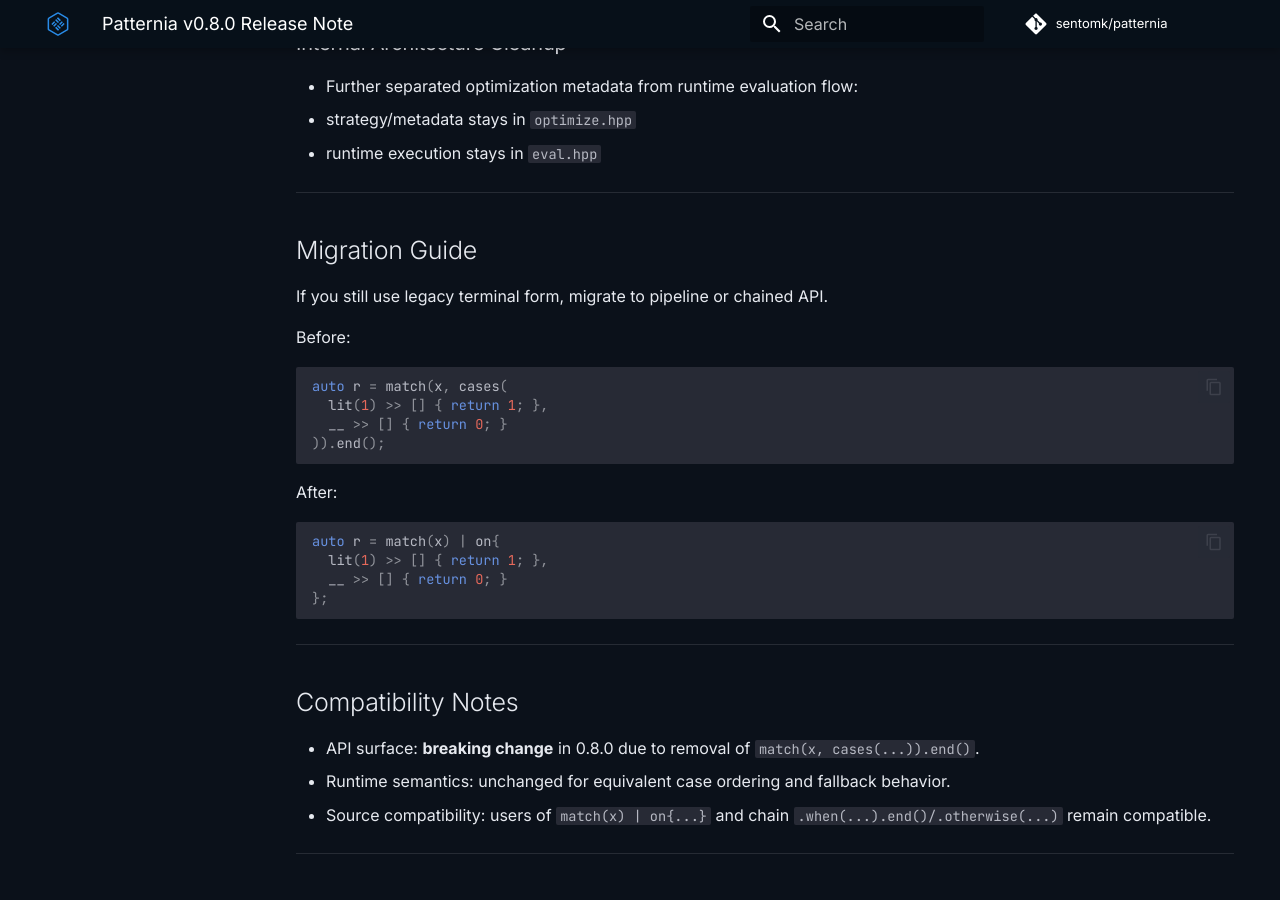
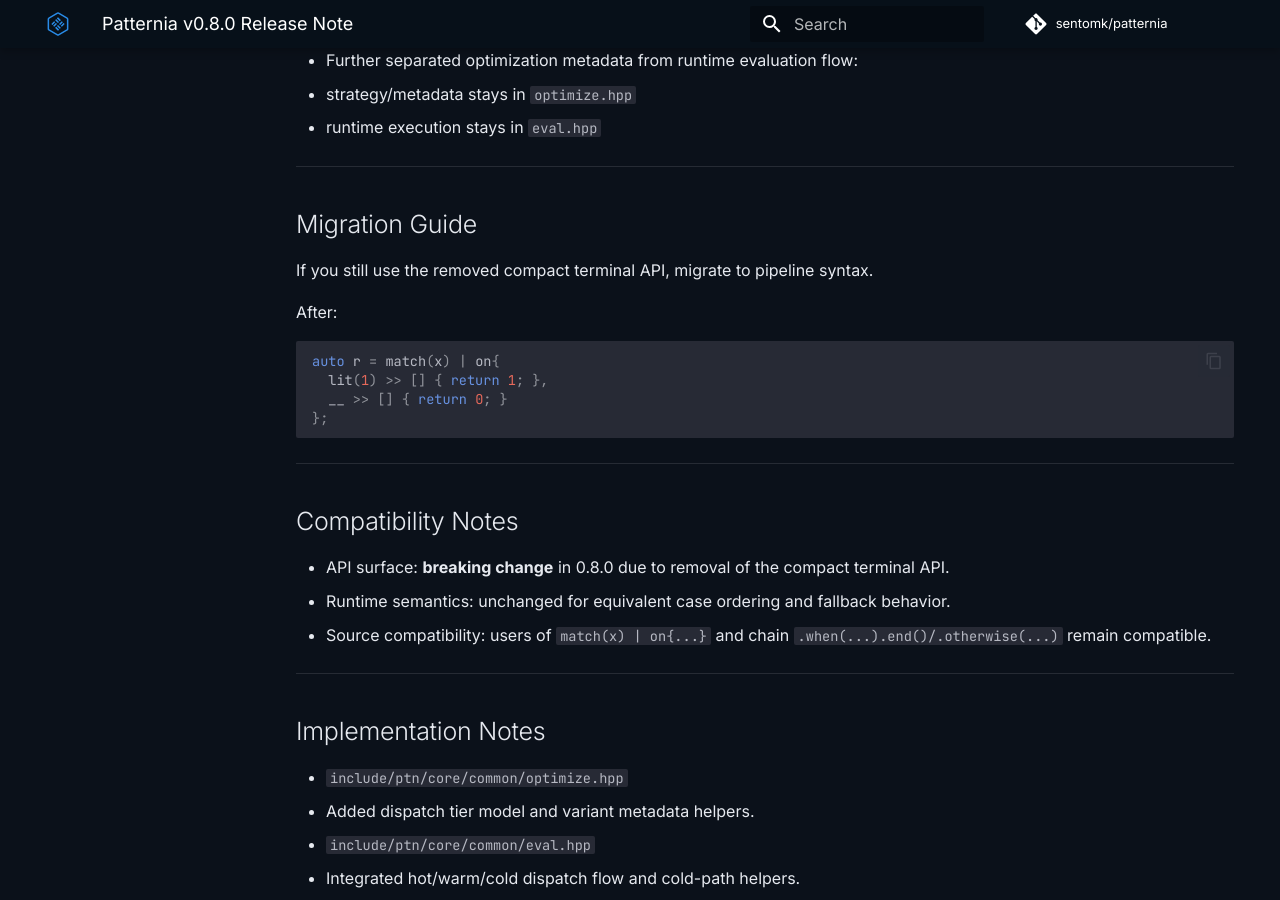
Before and after one commit to sentomk/patternia, an MkDocs documentation site: the page built from docs/changelog/v0.8.0.md, in a window 1280 px wide and 900 px high, scrolled down 1348 px. Built offline with MkDocs 1.6.1 and Material for MkDocs 9.7.7, drawn with Linux system fonts in a browser that asks for light colours; comment, search, counter and statistics services are not loaded; some of the changed text lies outside the part shown.

Commit message:
docs(legacy): remove compact cases references
Problem
- Recent release notes and performance docs still spelled the removed compact cases API explicitly.
- That left obsolete guidance in current-facing documentation after the API itself was gone.

Implementation
- Reworded the 0.7.0, 0.7.2, and 0.8.0 changelog pages around legacy compact case-pack terminology instead of removed syntax.
- Renamed the cached matcher variable in the performance note to avoid reading like the removed cases API.

Tests
- Documentation-only change; no build or runtime tests required.

Notes
- Older historical changelog pages still contain deeper legacy API history and will be normalized in the broader documentation sweep.

````diff
--- a/docs/changelog/v0.8.0.md
+++ b/docs/changelog/v0.8.0.md
@@ -9,9 +9,9 @@
 
 Patternia v0.8.0 is an API and performance release.
 
-Compared with v0.7.6, this version removes the legacy
-`match(x, cases(...)).end()` terminal form and focuses the public usage on
-`match(x) | on{...}`. It also upgrades variant dispatch internals with a
+Compared with v0.7.6, this version removes the legacy compact terminal form
+and focuses the public usage on `match(x) | on{...}`. It also upgrades
+variant dispatch internals with a
 tiered hot/warm/cold strategy for better large-branch behavior.
 
 ---
@@ -20,7 +20,7 @@
 
 ### API Update (Breaking)
 - Removed legacy terminal API:
-  - `match(x, cases(...)).end()`
+  - legacy compact terminal form
 - Recommended forms in v0.8.x:
   - `match(x) | on{...};`
   - `match(x).when(...).when(...).end();` for chained style
@@ -53,16 +53,7 @@
 
 ## Migration Guide
 
-If you still use legacy terminal form, migrate to pipeline or chained API.
-
-Before:
-
-```cpp
-auto r = match(x, cases(
-  lit(1) >> [] { return 1; },
-  __ >> [] { return 0; }
-)).end();
-```
+If you still use the removed compact terminal API, migrate to pipeline syntax.
 
 After:
 
@@ -78,7 +69,7 @@
 ## Compatibility Notes
 
 - API surface: **breaking change** in 0.8.0 due to removal of
-  `match(x, cases(...)).end()`.
+  the compact terminal API.
 - Runtime semantics: unchanged for equivalent case ordering and fallback
   behavior.
 - Source compatibility: users of `match(x) | on{...}` and chain
````
Also changed, not shown: docs/changelog/v0.7.0.md (+6 -4 lines), docs/changelog/v0.7.2.md (+3 -2 lines), docs/performance/v0.8.2.md (+2 -2 lines).
